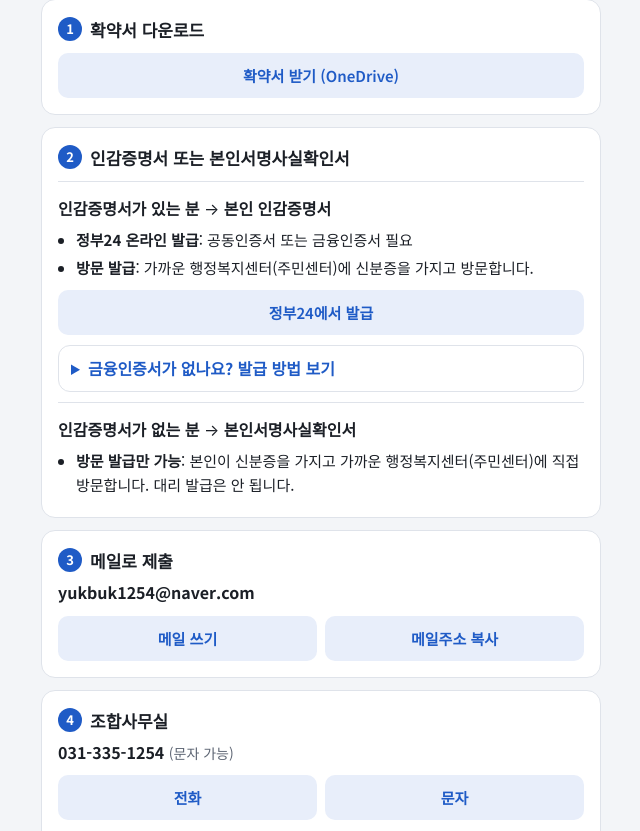
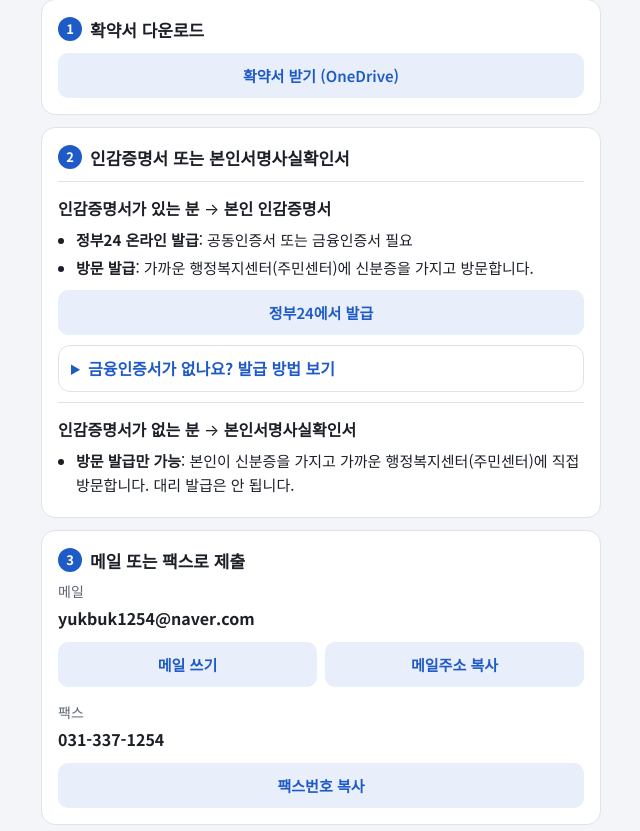
Before and after one commit to cinemu11/yukbuk-guide, a plain HTML site: page hwakyak/index.html in a window 1280 px wide. Shown: the part 111-942 px from the top of the page, without its empty margins (319-959 px from the left). Drawn offline with Linux system fonts and the light colour scheme.

Commit message:
확약서 안내: 팩스 제출(031-337-1254) 추가
Co-Authored-By: Claude Opus 5.5 <noreply@anthropic.com>
Claude-Session: https://claude.ai/code/session_01MdyaKC3Rk8NizGPWmuCRfX

```diff
--- a/hwakyak/index.html
+++ b/hwakyak/index.html
@@ -4,9 +4,9 @@
 <meta charset="utf-8">
 <meta name="viewport" content="width=device-width, initial-scale=1, viewport-fit=cover">
 <title>역북 확약서 제출 안내</title>
-<meta name="description" content="확약서 다운로드 · 인감증명서 발급 · 메일 제출 · 조합사무실 위치">
+<meta name="description" content="확약서 다운로드 · 인감증명서 발급 · 메일·팩스 제출 · 조합사무실 위치">
 <meta property="og:title" content="역북 확약서 제출 안내">
-<meta property="og:description" content="확약서 다운로드 · 인감증명서 발급 · 메일 제출 · 조합사무실 위치">
+<meta property="og:description" content="확약서 다운로드 · 인감증명서 발급 · 메일·팩스 제출 · 조합사무실 위치">
 <meta property="og:type" content="website">
 <meta name="robots" content="noindex">
 <link rel="stylesheet" href="https://fonts.googleapis.com/css2?family=Noto+Sans+KR:wght@400;600;700&display=swap">
@@ -89,11 +89,17 @@
   </section>
 
   <section id="s-mail">
-    <h2><span>3</span>메일로 제출</h2>
+    <h2><span>3</span>메일 또는 팩스로 제출</h2>
+    <p class="sub">메일</p>
     <p class="val">yukbuk1254@naver.com</p>
     <div class="btns">
       <a class="btn" href="mailto:yukbuk1254@naver.com?subject=%EC%97%AD%EB%B6%81%20%ED%99%95%EC%95%BD%EC%84%9C%20%EC%A0%9C%EC%B6%9C">메일 쓰기</a>
       <button class="btn" type="button" data-copy="yukbuk1254@naver.com">메일주소 복사</button>
+    </div>
+    <p class="sub" style="margin-top:14px">팩스</p>
+    <p class="val">031-337-1254</p>
+    <div class="btns">
+      <button class="btn" type="button" data-copy="031-337-1254">팩스번호 복사</button>
     </div>
   </section>
 
```
Also changed, not shown: index.html (+3 -3 lines).
